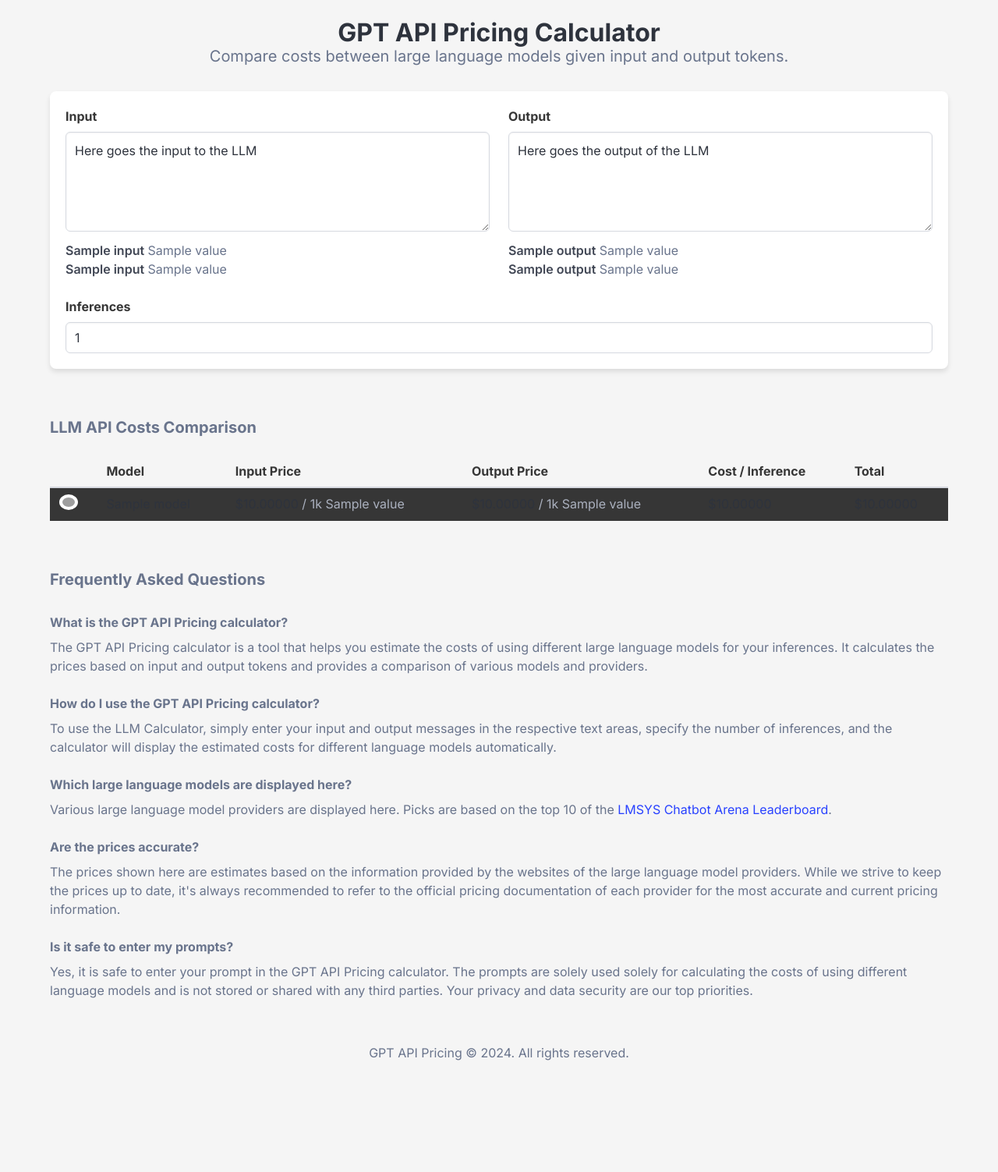
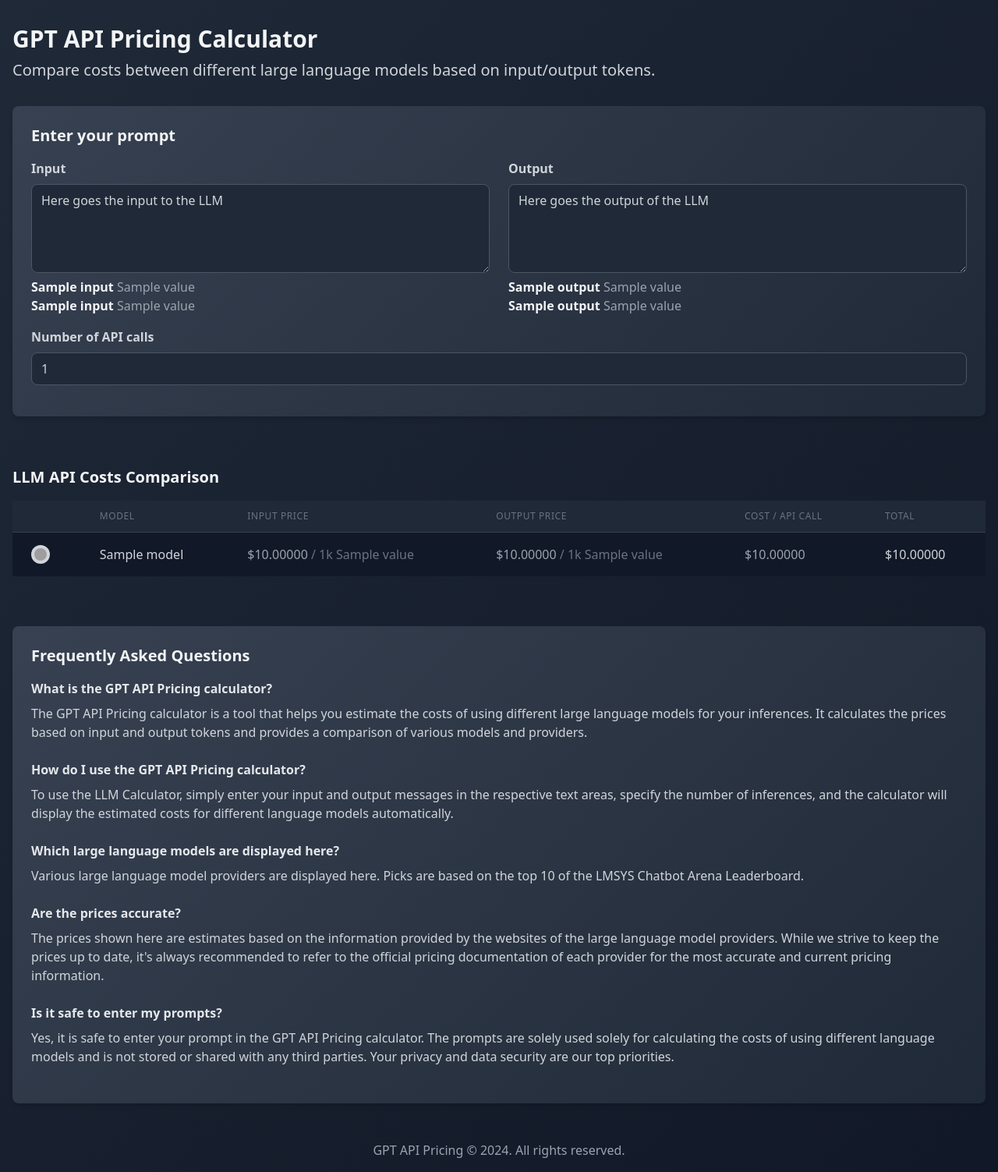
Before and after one commit to yschermer/llmcalc, a Flask app: template src/backend/templates/index.html in a window 1280 px wide. Shown: the whole page at 78% size. Before the commit the page ends 1360 px from the top, so only its background shows below. Run offline with Flask 3, Linux system fonts and the light colour scheme; the template is opened without the code that fills it: most values are stand-ins (such as "Sample title", 1, 10 or a date in 2020); some libraries are stand-ins or nearby versions; grey boxes are pictures that could not be loaded.

Commit message:
update ui

```diff
--- a/src/backend/main.py
+++ b/src/backend/main.py
@@ -22,13 +22,32 @@
     return render_template_string(
         """
         {% for cost in costs %}
-            <tr>
-                <td><img src="../static/images/{{ cost.model.provider.value }}.png" width="24" style="background-color: white; border-radius: 100%; padding:4px;"/></td>
-                <td>{{ cost.model.name }}</td>
-                <td>{{ "$%.5f"|format(cost.model.input_price) }} <span class="has-text-grey-light">/ 1k {{ cost.model.unit.value }}</span></td>
-                <td>{{ "$%.5f"|format(cost.model.output_price) }} <span class="has-text-grey-light">/ 1k {{ cost.model.unit.value }}</span></td>
-                <td>{{ "$%.5f"|format(cost.cost) }}</td>
-                <td>{{ "$%.5f"|format(cost.total) }}</td>
+            {% if cost.model.name.startswith("GPT") %}
+                {% set bgColor = "bg-emerald-800" %}
+            {% elif cost.model.name.startswith("Gemini") %}
+                {% set bgColor = "bg-teal-800" %}
+            {% elif cost.model.name.startswith("Claude") %}
+                {% set bgColor = "bg-cyan-800" %}
+            {% elif cost.model.name.startswith("Mistral") %}
+                {% set bgColor = "bg-sky-800" %}
+            {% elif cost.model.name.startswith("Command") %}
+                {% set bgColor = "bg-indigo-800" %}
+            {% else %}
+            {% endif %}
+            <tr class="{{ bgColor }}">
+                <td class="px-6 py-4 whitespace-nowrap"> <img
+                        src="../static/images/{{ cost.model.provider.value }}.png"
+                        alt="{{ cost.model.provider.value }} logo"
+                        class="h-6 w-6 rounded-full bg-gray-300 p-1"> </td>
+                <td class="px-6 py-4 whitespace-nowrap text-gray-300">{{ cost.model.name }}</td>
+                <td class="px-6 py-4 whitespace-nowrap text-gray-400">{{
+                    "$%.5f"|format(cost.model.input_price) }} <span class="text-gray-500">/ 1k {{
+                        cost.model.unit.value }}</span></td>
+                <td class="px-6 py-4 whitespace-nowrap text-gray-400">{{
+                    "$%.5f"|format(cost.model.output_price) }} <span class="text-gray-500">/ 1k {{
+                        cost.model.unit.value }}</span></td>
+                <td class="px-6 py-4 whitespace-nowrap text-gray-400">{{ "$%.5f"|format(cost.cost) }}</td>
+                <td class="px-6 py-4 whitespace-nowrap text-gray-300">{{ "$%.5f"|format(cost.total) }}</td>
             </tr>
         {% endfor %}
     """,
--- a/src/backend/templates/index.html
+++ b/src/backend/templates/index.html
@@ -7,169 +7,186 @@
     <title>GPT API Pricing Calculator - Calculate Costs for Large Language Model API Calls</title>
     <meta name="description"
         content="Calculate the costs of using different large language models for your API calls. Estimate prices for input and output tokens and compare models.">
-    <link rel="stylesheet" href="../static/css/bulma.min.css">
+    <script src="https://cdn.tailwindcss.com"></script>
     <script src="../static/js/htmx.min.js"></script>
     <link href="https://fonts.googleapis.com/css2?family=Inter:wght@400;600;700&display=swap" rel="stylesheet">
     <style>
         body {
-            font-family: 'Inter', sans-serif;
-            background-color: #f5f5f5;
+            background: linear-gradient(135deg, #1f2937, #111827);
+            color: #f9fafb;
         }
 
-        .section {
-            padding: 2rem;
+        .bg-white {
+            background: linear-gradient(135deg, #374151, #1f2937);
         }
 
-        .box {
-            background-color: #ffffff;
-            border-radius: 8px;
-            box-shadow: 0 4px 6px rgba(0, 0, 0, 0.1);
+        .selected {
+            border-color: #60a5fa !important;
         }
 
-        .label {
-            font-weight: bold;
-            color: #363636;
+        .text-gray-800 {
+            color: #e5e7eb;
         }
 
-        .textarea {
-            min-height: 150px;
+        .text-gray-600 {
+            color: #d1d5db;
         }
 
-        .table {
-            background-color: #363636;
-            box-shadow: 0 4px 6px rgba(0, 0, 0, 0.1);
+        .text-gray-700 {
+            color: #9ca3af;
         }
 
-        .table thead th {
-            background-color: #f5f5f5;
-            color: #363636;
-            font-weight: bold;
+        .border {
+            border-color: #4b5563;
         }
 
-        .table tbody tr:hover {
-            background-color: grey !important;
+        .bg-gray-50 {
+            background: linear-gradient(135deg, #374151, #1f2937);
         }
 
-        .faq {
-            margin-top: 2rem;
+        .text-gray-500 {
+            color: #6b7280;
+        }
+
+        .divide-gray-200>*+* {
+            border-color: #374151;
+        }
+
+        .hover\:bg-gray-100:hover {
+            background: linear-gradient(135deg, #4b5563, #374151);
         }
 
         .faq .question {
-            font-weight: bold;
+            font-weight: 600;
+            color: #e5e7eb;
             margin-bottom: 0.5rem;
         }
 
         .faq .answer {
+            color: #d1d5db;
             margin-bottom: 1.5rem;
         }
     </style>
 </head>
 
-<body>
-    <header>
-        <h1 class="title pt-5 has-text-centered has-text-grey-darker">GPT API Pricing Calculator</h1>
-        <h2 class="subtitle has-text-centered has-text-grey">Compare costs between large language models given input and
-            output tokens.</h2>
+<body class="font-inter">
+    <header class="container mx-auto px-4 pt-8">
+        <h1 class="text-3xl font-bold text-gray-100">GPT API Pricing Calculator</h1>
+        <h2 class="text-xl text-gray-300 mt-2">Compare costs between different large language models based on input/output tokens.</h2>
     </header>
     <main>
-        <section class="section">
-            <div class="container">
-                <div class="box">
+        <section class="container mx-auto px-4 py-8">
+            <div class="bg-white shadow-md rounded-lg p-6">
+                <h1 class="text-xl font-semibold text-gray-100 mb-4">Enter your prompt</h1>
                 <form>
-                        <div class="columns">
-                            <div class="column">
-                                <div class="field">
-                                    <label class="label" for="input_message">Input</label>
-                                    <div class="control">
-                                        <textarea id="input_message" name="input_message" class="textarea"
-                                            placeholder="Enter input to the LLM" hx-post="/calc/tokens"
+                    <div class="grid grid-cols-1 md:grid-cols-2 gap-6">
+                        <div>
+                            <label for="input_message" class="block text-gray-300 font-bold mb-2">Input</label>
+                            <textarea id="input_message" name="input_message"
+                                class="w-full px-3 py-2 text-gray-300 bg-gray-800 border rounded-lg focus:outline-none"
+                                rows="4" placeholder="Enter input to the LLM" hx-post="/calc/tokens"
                                 hx-target="#calc-unit-results-input"
-                                            hx-trigger="input">Here goes the input to the LLM</textarea>
+                                hx-trigger="input"
+                                onfocus="this.select()">Here goes the input to the LLM</textarea>
+                            <div id="calc-unit-results-input">
+                                <p><strong class="text-gray-100">{{ units[0].input }}</strong> <span
+                                        class="text-gray-400">{{ units[0].unit.value }}</span></p>
+                                <p><strong class="text-gray-100">{{ units[1].input }}</strong> <span
+                                        class="text-gray-400">{{ units[1].unit.value }}</span></p>
                             </div>
                         </div>
-                                <div id="calc-unit-results-input">
-                                    <p><strong class="has-text-grey-dark">{{ units[0].input }}</strong> <span
-                                            class="has-text-grey">{{ units[0].unit.value }}</span></p>
-                                    <p><strong class="has-text-grey-dark">{{ units[1].input }}</strong> <span
-                                            class="has-text-grey">{{ units[1].unit.value }}</span></p>
-                                </div>
-                            </div>
-                            <div class="column">
-                                <div class="field">
-                                    <label class="label" for="output_message">Output</label>
-                                    <div class="control">
-                                        <textarea id="output_message" name="output_message" class="textarea"
-                                            placeholder="Enter output of the LLM" hx-post="/calc/tokens"
+                        <div>
+                            <label for="output_message" class="block text-gray-300 font-bold mb-2">Output</label>
+                            <textarea id="output_message" name="output_message"
+                                class="w-full px-3 py-2 text-gray-300 bg-gray-800 border rounded-lg focus:outline-none"
+                                rows="4" placeholder="Enter output of the LLM" hx-post="/calc/tokens"
                                 hx-target="#calc-unit-results-input"
-                                            hx-trigger="input">Here goes the output of the LLM</textarea>
-                                    </div>
-                                </div>
+                                hx-trigger="input"
+                                onfocus="this.select()">Here goes the output of the LLM</textarea>
                             <div id="calc-unit-results-output">
-                                    <p><strong class="has-text-grey-dark">{{ units[0].output }}</strong> <span
-                                            class="has-text-grey">{{ units[0].unit.value }}</span>
-                                    </p>
-                                    <p><strong class="has-text-grey-dark">{{ units[1].output }}</strong> <span
-                                            class="has-text-grey">{{ units[1].unit.value }}</span>
-                                    </p>
+                                <p><strong class="text-gray-100">{{ units[0].output }}</strong> <span
+                                        class="text-gray-400">{{ units[0].unit.value }}</span></p>
+                                <p><strong class="text-gray-100">{{ units[1].output }}</strong> <span
+                                        class="text-gray-400">{{ units[1].unit.value }}</span></p>
                             </div>
                         </div>
                     </div>
-                        <div class="field">
-                            <label class="label" for="api_calls">Inferences</label>
-                            <div class="control">
-                                <input id="api_calls" class="input" value=1 type="number" name="api_calls"
-                                    placeholder="Enter number of inferences" hx-post="/calc/tokens"
-                                    hx-target="#calc-unit-results-input" hx-trigger="input" required>
-                            </div>
+                    <div class="mb-4 mt-4"> <label for="api_calls" class="block text-gray-300 font-bold mb-2">Number of
+                            API
+                            calls</label> <input id="api_calls"
+                            class="w-full px-3 py-2 text-gray-300 bg-gray-800 border rounded-lg focus:outline-none"
+                            type="number" name="api_calls" value="1" placeholder="Enter number of inferences"
+                            hx-post="/calc/tokens" hx-target="#calc-unit-results-input" hx-trigger="input" onfocus="this.select()" required>
                     </div>
                 </form>
             </div>
-            </div>
         </section>
-        <section class="section">
-            <div class="container">
-                <h2 class="title is-5 has-text-grey">LLM API Costs Comparison</h2>
-                <div class="table-container">
-                    <table class="table is-fullwidth is-hoverable is-striped">
-                        <thead>
+        <section class="container mx-auto px-4 py-8">
+            <h2 class="text-xl font-semibold text-gray-100 mb-4">LLM API Costs Comparison</h2>
+            <div class="overflow-x-auto">
+                <table class="min-w-full divide-y divide-gray-700">
+                    <thead class="bg-gray-800">
                         <tr>
-                                <th></th>
-                                <th>Model</th>
-                                <th>Input Price</th>
-                                <th>Output Price</th>
-                                <th>Cost / Inference</th>
-                                <th>Total</th>
+                            <th scope="col"
+                                class="px-6 py-3 text-left text-xs font-medium text-gray-500 uppercase tracking-wider">
+                            </th>
+                            <th scope="col"
+                                class="px-6 py-3 text-left text-xs font-medium text-gray-500 uppercase tracking-wider">
+                                Model</th>
+                            <th scope="col"
+                                class="px-6 py-3 text-left text-xs font-medium text-gray-500 uppercase tracking-wider">
+                                Input Price</th>
+                            <th scope="col"
+                                class="px-6 py-3 text-left text-xs font-medium text-gray-500 uppercase tracking-wider">
+                                Output Price</th>
+                            <th scope="col"
+                                class="px-6 py-3 text-left text-xs font-medium text-gray-500 uppercase tracking-wider">
+                                Cost / API call</th>
+                            <th scope="col"
+                                class="px-6 py-3 text-left text-xs font-medium text-gray-500 uppercase tracking-wider">
+                                Total</th>
                         </tr>
                     </thead>
-                        <tbody id="calc-results">
-                            {% for cost in costs %}
-                            <tr>
-                                <td><img src="../static/images/{{ cost.model.provider.value }}.png" width="24"
-                                        style="background-color: white; border-radius: 100%; padding:4px;"
-                                        alt="{{ cost.model.provider.value }} logo" /></td>
-                                <td>{{ cost.model.name }}</td>
-                                <td>{{ "$%.5f"|format(cost.model.input_price) }} <span class="has-text-grey-light">/ 1k
-                                        {{ cost.model.unit.value }}</span></td>
-                                <td>{{ "$%.5f"|format(cost.model.output_price) }} <span class="has-text-grey-light">/ 1k
-                                        {{ cost.model.unit.value }}</span></td>
-                                <td>{{ "$%.5f"|format(cost.cost) }}</td>
-                                <td>{{ "$%.5f"|format(cost.total) }}</td>
+                    <tbody id="calc-results" class="bg-gray-900 divide-y divide-gray-700"> {% for cost in costs %}
+                        {% if cost.model.name.startswith("GPT") %}
+                            {% set bgColor = "bg-emerald-800" %}
+                        {% elif cost.model.name.startswith("Gemini") %}
+                            {% set bgColor = "bg-teal-800" %}
+                        {% elif cost.model.name.startswith("Claude") %}
+                            {% set bgColor = "bg-cyan-800" %}
+                        {% elif cost.model.name.startswith("Mistral") %}
+                            {% set bgColor = "bg-sky-800" %}
+                        {% elif cost.model.name.startswith("Command") %}
+                            {% set bgColor = "bg-indigo-800" %}
+                        {% else %}
+                        {% endif %}
+                        <tr class="{{ bgColor }}">
+                            <td class="px-6 py-4 whitespace-nowrap"> <img
+                                    src="../static/images/{{ cost.model.provider.value }}.png"
+                                    alt="{{ cost.model.provider.value }} logo"
+                                    class="h-6 w-6 rounded-full bg-gray-300 p-1"> </td>
+                            <td class="px-6 py-4 whitespace-nowrap text-gray-300">{{ cost.model.name }}</td>
+                            <td class="px-6 py-4 whitespace-nowrap text-gray-400">{{
+                                "$%.5f"|format(cost.model.input_price) }} <span class="text-gray-500">/ 1k {{
+                                    cost.model.unit.value }}</span></td>
+                            <td class="px-6 py-4 whitespace-nowrap text-gray-400">{{
+                                "$%.5f"|format(cost.model.output_price) }} <span class="text-gray-500">/ 1k {{
+                                    cost.model.unit.value }}</span></td>
+                            <td class="px-6 py-4 whitespace-nowrap text-gray-400">{{ "$%.5f"|format(cost.cost) }}</td>
+                            <td class="px-6 py-4 whitespace-nowrap text-gray-300">{{ "$%.5f"|format(cost.total) }}</td>
                         </tr> {% endfor %}
                     </tbody>
                 </table>
             </div>
-            </div>
         </section>
-        <section class="section">
-            <div class="container has-text-grey">
-                <h2 class="title is-5 has-text-grey">Frequently Asked Questions</h2>
+        <section class="container mx-auto px-4 py-8">
+            <div class="bg-white shadow-md rounded-lg p-6">
+                <h2 class="text-xl font-semibold text-gray-100 mb-4">Frequently Asked Questions</h2>
                 <div class="faq">
                     <div class="question">What is the GPT API Pricing calculator?</div>
                     <div class="answer">The GPT API Pricing calculator is a tool that helps you estimate the costs of
-                        using
-                        different large language models for your inferences. It calculates the prices based on input and
-                        output
-                        tokens and provides a comparison of various models and providers.</div>
+                        using different large language models for your inferences. It calculates the prices based on
+                        input and output tokens and provides a comparison of various models and providers.</div>
                     <div class="question">How do I use the GPT API Pricing calculator?</div>
                     <div class="answer">To use the LLM Calculator, simply enter your input and output messages in the
                         respective text areas, specify the number of inferences, and the calculator will display the
@@ -185,17 +202,29 @@
                         most accurate and current pricing information.</div>
                     <div class="question">Is it safe to enter my prompts?</div>
                     <div class="answer">Yes, it is safe to enter your prompt in the GPT API Pricing calculator. The
-                        prompts are solely used
-                        solely for calculating the costs of using different language models and is not stored or shared
-                        with any third parties. Your privacy and data security are our top priorities.</div>
+                        prompts are solely used solely for calculating the costs of using different language models and
+                        is not stored or shared with any third parties. Your privacy and data security are our top
+                        priorities.</div>
                 </div>
             </div>
         </section>
     </main>
-    <footer>
-        <p class="has-text-centered has-text-grey">GPT API Pricing &copy; 2024. All rights reserved.</p>
+    <footer class="text-center py-4 text-gray-400">
+        <p>GPT API Pricing &copy; 2024. All rights reserved.</p>
     </footer>
-    <script> document.body.addEventListener('htmx:afterSwap', function (event) { if (event.detail.target.id === 'calc-unit-results-input' || event.detail.target.id === 'calc-unit-results-output') { var inputMessage = document.querySelector('textarea[name="input_message"]').value; var outputMessage = document.querySelector('textarea[name="output_message"]').value; var apiCalls = document.querySelector('input[name="api_calls"]').value; htmx.ajax('POST', '/calc/messages', { target: '#calc-results', values: { input_message: inputMessage, output_message: outputMessage, api_calls: apiCalls } }); } }); </script>
+    <script>
+        document.body.addEventListener('htmx:afterSwap', function (event) { if (event.detail.target.id === 'calc-unit-results-input' || event.detail.target.id === 'calc-unit-results-output') { var inputMessage = document.querySelector('textarea[name="input_message"]').value; var outputMessage = document.querySelector('textarea[name="output_message"]').value; var apiCalls = document.querySelector('input[name="api_calls"]').value; htmx.ajax('POST', '/calc/messages', { target: '#calc-results', values: { input_message: inputMessage, output_message: outputMessage, api_calls: apiCalls } }); } });
+
+        document.querySelectorAll('textarea, input').forEach(function (element) {
+            element.addEventListener('focus', function () {
+                this.classList.add('selected');
+            });
+
+            element.addEventListener('blur', function () {
+                this.classList.remove('selected');
+            });
+        });
+    </script>
 </body>
 
 </html>
```
Lines whose indentation alone changed are shown as unchanged.
